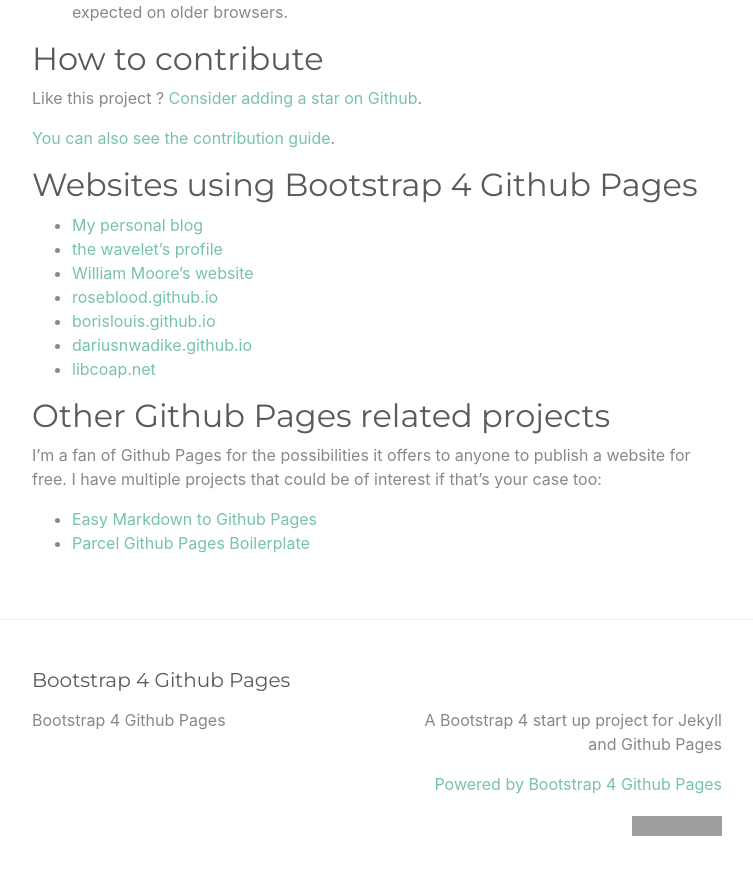
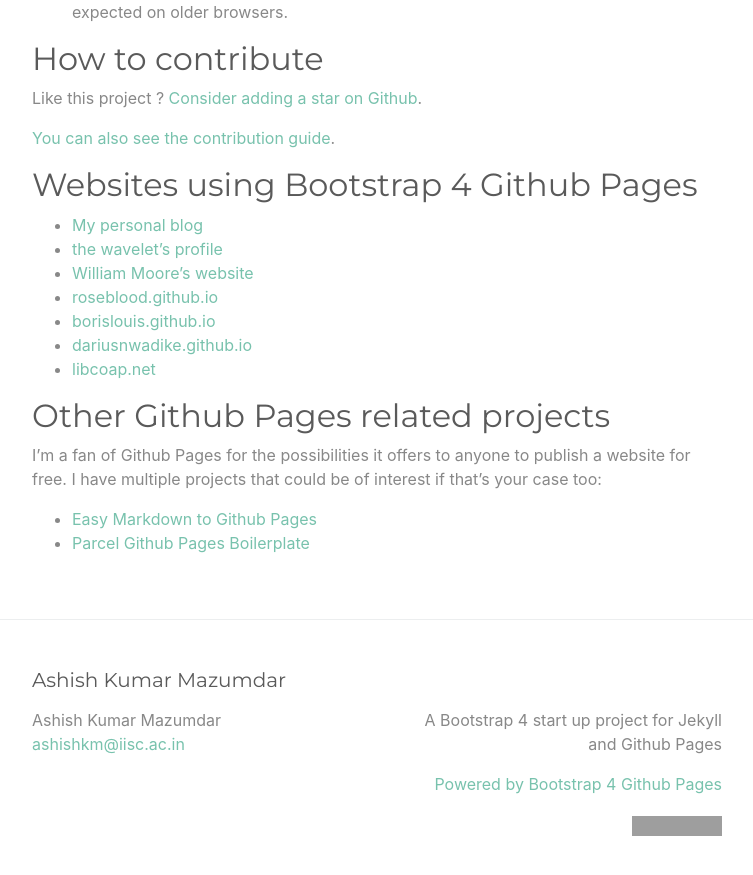
Before and after one commit to espressoshots/ashish, a Jekyll site: the page built from index.md, in a window 1280 px wide and 900 px high, scrolled down 2496 px. Shown: the top 875 px of the window, without its empty margins (263-1016 px from the left). Built offline with Jekyll 4.4.1, drawn with Linux system fonts in a browser that asks for light colours; some of the changed text lies outside the part shown; grey boxes are pictures that could not be loaded.

Commit message:
Update _config.yml

```diff
--- a/_config.yml
+++ b/_config.yml
@@ -13,8 +13,8 @@
 # you will see them accessed via {{ site.title }}, {{ site.email }}, and so on.
 # You can create any custom variable you would like, and they will be accessible
 # in the templates via {{ site.myvariable }}.
-title: Bootstrap 4 Github Pages
-email: ""
+title: Ashish Kumar Mazumdar
+email: ashishkm@iisc.ac.in
 description: >- # this means to ignore newlines until "baseurl:"
   A Bootstrap 4 start up project for Jekyll and Github Pages
 #baseurl: "" # the subpath of your site, e.g. /blog
```
